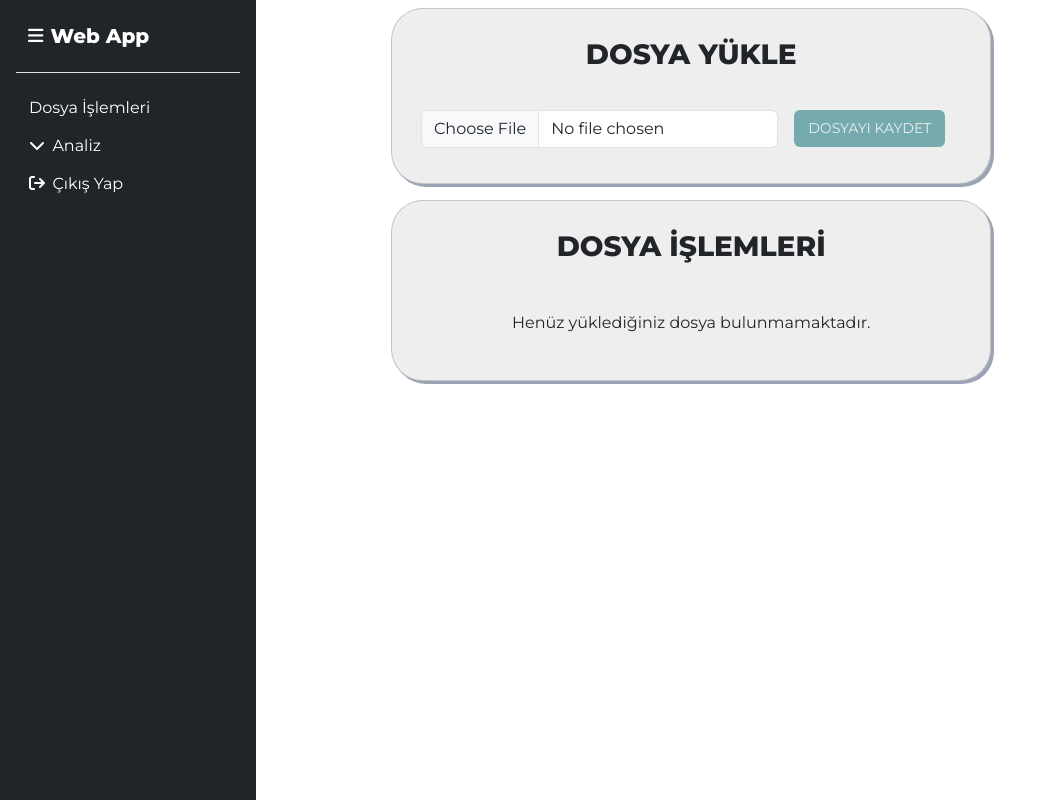
After one commit to UtkuYURT/bitirme, a Flask app: page /file_operations in a window 1280 px wide. The commit adds this page. Shown: the whole page, without its empty margins (0-1041 px from the left). Run offline with Flask 3, Linux system fonts and the light colour scheme; the visitor is signed in with stand-in values (Sample User, id 1); data that the repository does not hold is empty; some libraries are stand-ins or nearby versions.

Commit message:
dosya kaydetme ve dosya listeleme

```diff
--- a/app.py
+++ b/app.py
@@ -1,5 +1,5 @@
-from flask import Flask, render_template, request, redirect, url_for, flash
-from db import init_db, sign_up, sign_in
+from flask import Flask, render_template, request, redirect, url_for, flash, session
+from db import init_db, sign_up, sign_in, save_files, get_files
 
 app = Flask(__name__)
 
@@ -24,6 +24,7 @@ def sign_in_route():
         password = request.form['sifre']
         user = sign_in(email, password)
         if user:
+            session['user_id'] = user[0]
             flash("Giriş Başarılı", "success")
             return redirect(url_for('main_page'))
         else:
@@ -50,7 +51,34 @@ def sign_up_route():
 
 @app.route('/main_page')
 def main_page():
-    return render_template('main_page.html')
+    return render_template('main_page.html', show_sidebar=False)
+
+@app.route('/file_operations')
+def file_operations():
+    user_id = session.get('user_id')
+    if user_id:
+        files = get_files(user_id)
+        return render_template("file_operations.html", files=files)
+    else:
+        flash("Kullanıcı bulunamadı", "danger")
+        return redirect(url_for("/"))
+
+@app.route('/upload', methods=['POST'])
+def upload_file():
+    if request.method == 'POST':
+        user_id = session.get('user_id')
+        if user_id:
+            file = request.files.get('file')
+            if file or file.filename != "":
+                filename = file.filename
+                save_files(user_id ,filename)
+                return redirect(url_for('file_operations'))
+            else:
+                flash("Dosya seçilemedi", "danger");
+                return redirect(url_for('file_operations'))
+        else:
+            flash("Kullanıcı bulunamadı", "danger")
+            return redirect(url_for("/"))
 
 if __name__ == '__main__':
     app.run(debug=True)
--- a/db.py
+++ b/db.py
@@ -1,4 +1,5 @@
 from flask_mysqldb import MySQL
+from datetime import datetime
 
 mysql = None
 
@@ -18,3 +19,19 @@ def sign_up(email, password):
     cur.execute("INSERT INTO users (email, password) VALUES (%s, %s)", (email, password))
     mysql.connection.commit()
     cur.close()
+
+def save_files (user_id ,file_name):
+    cur = mysql.connection.cursor()
+    cur.execute(
+        "INSERT INTO user_files (user_id, file_name, uploaded_at) VALUES (%s, %s, %s)",
+        (user_id, file_name, datetime.now())
+    )
+    mysql.connection.commit()
+    cur.close()
+
+def get_files (user_id):
+    cur = mysql.connection.cursor()
+    cur.execute("SELECT file_name, uploaded_at FROM user_files WHERE user_id = %s", (user_id,))
+    files = cur.fetchall()
+    cur.close()
+    return files
--- a/static/css/sidebar.css
+++ b/static/css/sidebar.css
@@ -187,11 +237,18 @@
   #sidebar.close .collapse.show a {
     padding: 0.2rem 0.6rem;
   }
+
+  .card.file-upload-card {
+    margin: 0.3rem 1rem;
+    padding: 0.5rem;
+    width: 100%;
+    max-width: 500px;
+  }
 }
 
 @media (min-width: 1024px) and (max-width: 1535px) {
   #sidebar {
-    width: 30vw;
+    width: 20vw;
   }
 
   #bar-i {
@@ -224,4 +281,11 @@
   #sidebar.close .collapse.show a {
     padding: 0.2rem 0.6rem;
   }
+
+  .card.file-upload-card {
+    margin: 0.5rem 1rem;
+    padding: 0.8rem;
+    width: 100%;
+    max-width: 600px;
+  }
 }
--- a/static/css/style.css
+++ b/static/css/style.css
@@ -1,17 +1,19 @@
-@import url("https://fonts.googleapis.com/css2?family=Open+Sans:ital,wght@0,300..800;1,300..800&display=swap");
+@import url("https://fonts.googleapis.com/css?family=Montserrat:400,800");
 
 :root {
-  --color-dark: #222831;
   --color-dark-light: #31363f;
   --color-dark-blue: #76abae;
   --color-dark-white: #eeeeee;
+  --color-shadow: #9ba4b5;
 }
 
 * {
   margin: 0;
   padding: 0;
   box-sizing: border-box;
-  font-family: "Open Sans", sans-serif;
+  font-family: "Montserrat", sans-serif;
+  list-style: none;
+  text-decoration: none;
 }
 
 .form-container {
@@ -127,3 +129,70 @@
   transition: all 0.3s ease-out;
   cursor: pointer;
 }
+
+/* ? file operations css  */
+#file_div {
+  display: flex;
+  justify-content: center;
+  padding-left: 8vw;
+}
+
+.card.file-upload-card {
+  margin: 1rem;
+  padding: 1rem;
+  width: 100%;
+  max-width: 800px;
+  background-color: var(--color-dark-white);
+  border-radius: 2rem;
+  box-shadow: 3px 3px 0 0 var(--color-shadow);
+}
+
+.file-upload-card .card-title {
+  margin-top: 1rem;
+}
+
+.file-upload-card-buttons {
+  display: flex;
+  align-items: center;
+  flex-direction: column;
+}
+
+.btn-file-selection {
+  flex: 1;
+}
+
+button.btn-file {
+  font-size: 0.88rem;
+  text-transform: uppercase;
+  text-align: center;
+  color: var(--color-dark-white);
+  margin: 0 1rem;
+  border-radius: 0.375rem;
+  padding: 0.375rem 0.75rem;
+  background-color: var(--color-dark-blue);
+  transition: transform 80ms ease-in;
+  border: transparent solid 2px;
+}
+
+button.btn-file:hover {
+  background-color: var(--color-dark-light);
+  transition: all 0.3s ease-out;
+  cursor: pointer;
+  color: var(--color-dark-white);
+}
+
+@media screen and (max-width: 768px) {
+  #file_div {
+    padding-left: 15vw;
+  }
+
+  .card.file-upload-card {
+    margin: 0.1rem 0.5rem !important;
+    padding: 0.4rem !important;
+    width: 100%;
+  }
+
+  button.btn-file {
+    margin-top: 0.8rem;
+  }
+}
--- /dev/null
+++ b/templates/file_operations.html
@@ -0,0 +1,50 @@
+{% extends "partials/base.html" %} {% set show_sidebar = true %} {% block title
+%}Dosya İşlemleri{% endblock %} {% block content %}
+
+<div id="file_div">
+  <div class="card file-upload-card">
+    <div class="card-title">
+      <h3 class="text-center fw-bold">DOSYA YÜKLE</h3>
+    </div>
+    <div class="card-body">
+      <div class="row">
+        <form action="/upload" method="POST" enctype="multipart/form-data">
+          <div class="form-group file-upload-card-buttons flex-md-row">
+            <input
+              type="file"
+              name="file"
+              id="fileInput"
+              required
+              class="form-control btn-file-selection"
+            />
+            <button class="btn btn-file" type="submit">
+              <span class="name">Dosyayı Kaydet</span>
+            </button>
+          </div>
+        </form>
+      </div>
+    </div>
+  </div>
+</div>
+
+<div id="file_div">
+  <div class="card file-upload-card">
+    <div class="card-title">
+      <h3 class="text-center fw-bold">DOSYA İŞLEMLERİ</h3>
+    </div>
+    <div class="card-body">
+      <ul id="fileList" class="list-group mt-3">
+        {% if files %} {% for file in files %}
+        <li class="list-group-item">
+          <strong>{{ file[0] }}</strong> (Yüklenme Tarihi: {{ file[1] }})
+        </li>
+        {% endfor %} {% else %}
+        <p class="text-center">Henüz yüklediğiniz dosya bulunmamaktadır.</p>
+        {% endif %}
+      </ul>
+    </div>
+  </div>
+</div>
+
+<script src="{{ url_for('static', filename='js/script.js') }}"></script>
+{% endblock %}
--- a/templates/index.html
+++ b/templates/index.html
@@ -1,6 +1,5 @@
-{% extends "partials/base.html" %} {% block title %}Giriş Yap{% endblock %} {%
-block content %}
-
+{% extends "partials/base.html" %} {% set show_sidebar = false %}{% block title
+%}Giriş Yap{% endblock %} {% block content %}
 <div class="container">
   <div class="form-container">
     <form action="{{ url_for('sign_in_route') }}" method="post">
--- a/templates/partials/base.html
+++ b/templates/partials/base.html
@@ -5,7 +5,7 @@
     <meta name="viewport" content="width=device-width, initial-scale=1.0" />
     <link
       rel="stylesheet"
-      href="{{ url_for('static', filename='../static/css/style.css') }}"
+      href="{{ url_for('static', filename='css/style.css') }}"
     />
     <link
       href="https://cdn.jsdelivr.net/npm/bootstrap@5.3.3/dist/css/bootstrap.min.css"
@@ -18,7 +18,11 @@
     <title>{% block title %}Başlık{% endblock %}</title>
   </head>
   <body>
-    {% block content %}{% endblock %}
+    <div>
+      {% if show_sidebar %} {% include "partials/sidebar.html" %} {% endif %}
+    </div>
+    <div>{% block content %}{% endblock %}</div>
+    <script src="{{ url_for('static', filename='js/script.js') }}"></script>
     <script src="https://cdn.jsdelivr.net/npm/bootstrap@5.3.3/dist/js/bootstrap.bundle.min.js"></script>
   </body>
 </html>
--- a/templates/partials/sidebar.html
+++ b/templates/partials/sidebar.html
@@ -1,4 +1,9 @@
-<link rel="stylesheet" href="../static/css/sidebar.css" />
+<head>
+  <link
+    rel="stylesheet"
+    href="{{ url_for('static', filename='css/sidebar.css') }}"
+  />
+</head>
 
 <div class="p-3 bg-dark" id="sidebar">
   <div class="toggle-sidebar">
@@ -14,27 +19,16 @@
 
   <ul class="list-unstyled" id="sidebar-list">
     <li>
-      <button
-        class="btn btn-toggle rounded text-white toggle-button"
-        data-bs-toggle="collapse"
-        data-bs-target="#collapse1"
-        aria-expanded="false"
-        onclick="document.getElementById('fileInput').click();"
-      >
-        <span class="name">Dosya Yükle</span>
-      </button>
-      <input type="file" id="fileInput" style="display: none" />
-    </li>
-
-    <li>
+      <a href="{{ url_for('file_operations') }}">
         <button
           class="btn btn-toggle rounded collapsed text-white toggle-button"
           data-bs-toggle="collapse"
           data-bs-target="#collapse2"
           aria-expanded="false"
         >
-        <span class="name">Dosya Sil</span>
+          <span class="name">Dosya İşlemleri</span>
         </button>
+      </a>
     </li>
 
     <li>
@@ -69,6 +63,6 @@
       </button>
     </li>
   </ul>
+</div>
 
-  <script src="../static/js/sidebar.js"></script>
-</div>
+<script src="{{ url_for('static', filename='js/sidebar.js') }}"></script>
--- a/templates/register.html
+++ b/templates/register.html
@@ -1,5 +1,5 @@
-{% extends "partials/base.html" %} {% block title %}Kayıt Ol{% endblock %} {%
-block content %}
+{% extends "partials/base.html" %} {% set show_sidebar = false %} {% block title
+%}Kayıt Ol{% endblock %} {% block content %}
 <div class="container">
   <div class="form-container">
     <form action="{{ url_for('sign_up_route') }}" method="post">
```
Also changed, not shown: other parts of static/css/sidebar.css (+55 -5 lines), templates/main_page.html (+2 -7 lines). Lines whose indentation alone changed are shown as unchanged.
